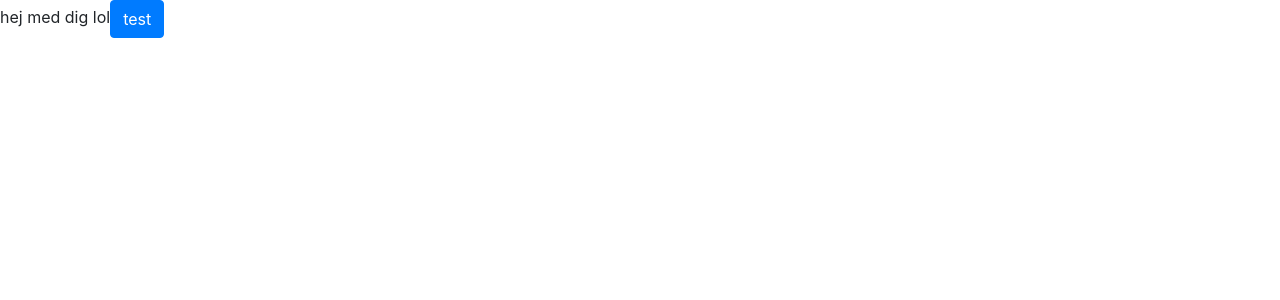
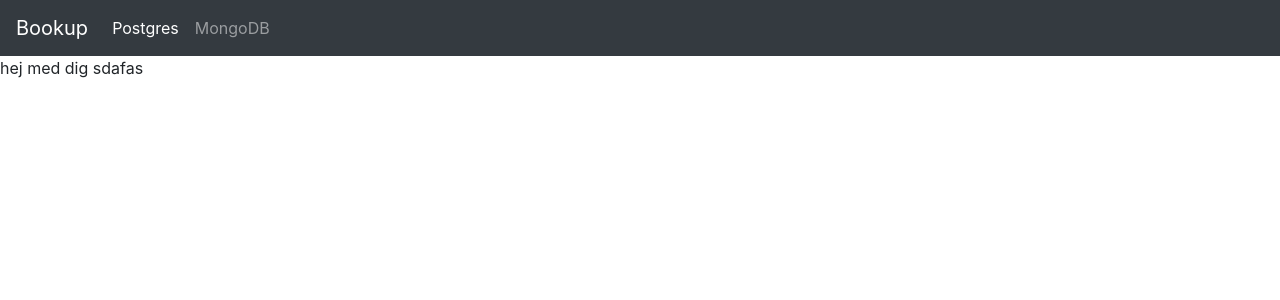
Before and after one commit to mawmaw1/Bookup, a React app in the folder frontend/: page /#/ in a window 1280 px wide. Shown: the top 300 px of the page. Built offline with nearby package versions, Linux system fonts and the light colour scheme; the HTML template or start-up script is replaced by a standard one.

Commit message:
så er vi klar til bøg-frontend

```diff
--- a/frontend/src/App.js
+++ b/frontend/src/App.js
@@ -1,12 +1,27 @@
 import React, { Component } from 'react';
-import { Route, Switch } from 'react-router-dom'
+import { Route, Switch, BrowserRouter, HashRouter } from 'react-router-dom'
+
+import Mongo from './views/Mongo'
+import Postgres from './views/Postgres'
+import NavBar from './components/NavBar'
 
 class App extends Component {
     render() {
         return (
-            <div>hej med dig lol
-                <button className="btn btn-primary">test</button>
-            </div>
+            <HashRouter>
+                <div className="App">
+                    <div className="">
+
+                        <NavBar />
+
+
+                        <Route exact={true} path="/" component={Postgres} />
+                        <Route path="/mongo" component={Mongo} />
+                    </div>
+                </div>
+
+
+            </HashRouter>
         )
     }
 }
--- /dev/null
+++ b/frontend/src/components/NavBar.js
@@ -0,0 +1,43 @@
+import React from 'react'
+import { Link } from 'react-router-dom'
+
+class NavBar extends React.Component {
+    constructor(props) {
+        super(props)
+        this.state = {
+            selectedTab: 1
+        }
+    }
+
+    render() {
+
+        let getActive = (tab) => {
+            if (this.state.selectedTab === tab) {
+                return 'active'
+            }
+            return ''
+        }
+
+        return (
+            <nav className="navbar navbar-expand-lg navbar-dark bg-dark">
+                <a className="navbar-brand" href="#">Bookup</a>
+                <button className="navbar-toggler" type="button" data-toggle="collapse" data-target="#navbarNav" aria-controls="navbarNav" aria-expanded="false" aria-label="Toggle navigation">
+                    <span className="navbar-toggler-icon"></span>
+                </button>
+                <div className="collapse navbar-collapse" id="navbarNav">
+                    <ul className="navbar-nav">
+                        <li className={`nav-item ${getActive(1)}`} onClick={() => this.setState({selectedTab: 1})}>
+                            <a className="nav-link" href="#/">Postgres</a>
+                        </li>
+                        <li className={`nav-item ${getActive(2)}`} onClick={() => this.setState({selectedTab: 2})}>
+                            <a className="nav-link" href="#/mongo">MongoDB</a>
+                        </li>
+
+                    </ul>
+                </div>
+            </nav>
+        )
+    }
+}
+
+export default NavBar
--- /dev/null
+++ b/frontend/src/views/Mongo.js
@@ -0,0 +1,13 @@
+import React from 'react'
+
+class Mongo extends React.Component {
+    render() {
+        return (
+            <div className="jumbotron">
+                <h1 className="display-3">Hello, world!</h1>
+            </div>
+        )
+    }
+}
+
+export default Mongo
--- /dev/null
+++ b/frontend/src/views/Postgres.js
@@ -0,0 +1,9 @@
+import React from 'react'
+
+class Postgres extends React.Component {
+    render() {
+        return <div>hej med dig sdafas</div>
+    }
+}
+
+export default Postgres
```
Also changed, not shown: 1 other file (tests, documents, lock files or other folders).
